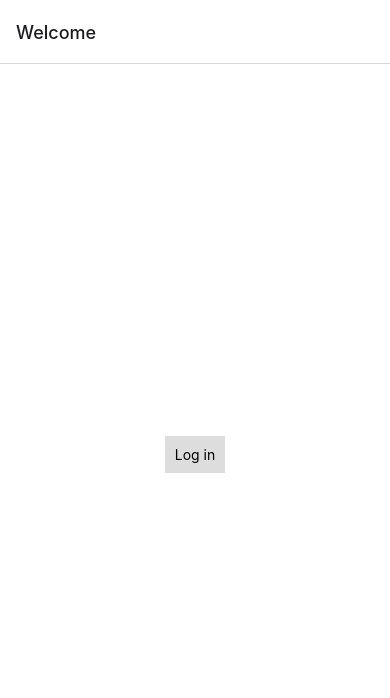
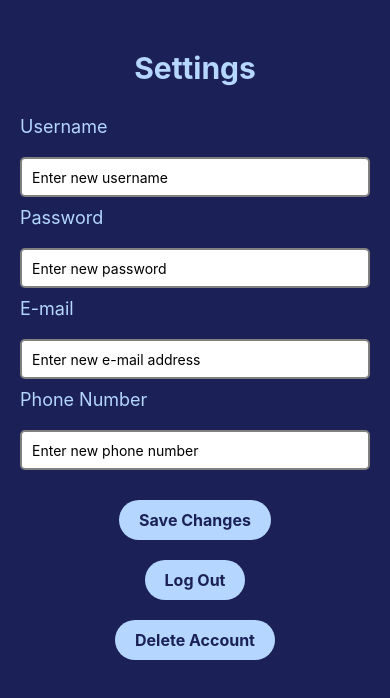
Before and after one commit to sofiapetterssonnn/Kandidat, a React Native app in the folder DineDrop/: screen / in a window 390 px wide. Shown: the top 698 px of the page. Built offline with nearby package versions, Linux system fonts and the light colour scheme.

Commit message:
settingssida är gjord,kan fixa lite mer småfix sen

```diff
--- a/DineDrop/App.js
+++ b/DineDrop/App.js
@@ -1,5 +1,6 @@
 
 
+/*
 import HomeScreen from './assets/screens/homeScreen.js';
 import * as React from 'react';
 import {NavigationContainer} from '@react-navigation/native';
@@ -29,8 +30,7 @@ export default function App() {
 
 
 
-
-/*import { StyleSheet, Text, View } from 'react-native';
+import { StyleSheet, Text, View } from 'react-native';
 import HomeScreen from './assets/screens/homeScreen.js';
 export default function App() {
   return (
@@ -59,3 +59,13 @@ export default function App() {
   );
 }
 */
+
+
+import { StyleSheet, Text, View } from 'react-native';
+import SettingsScreen from './assets/screens/settingsScreen.js';
+
+export default function App() {
+  return (
+  <SettingsScreen />
+  );
+}
--- a/DineDrop/assets/screens/settingsScreen.js
+++ b/DineDrop/assets/screens/settingsScreen.js
@@ -0,0 +1,151 @@
+import React, { useState } from 'react';
+import { StyleSheet, Text, View, TextInput, TouchableOpacity, Alert } from 'react-native';
+
+/*handleSaveChanges sparar uppdateringarna till databasen,
+handleLogout loggar ut användaren,
+handleDeleteAccount raderar kontot (med en bekräftelse från användaren).
+TextInputs och Text-komponenter för att visa och redigera användarens information.
+För varje information finns det en Text-komponent med lämplig etikett (label)
+och en TextInput-komponent där användaren kan mata in sin nya information
+
+TouchableOpacity-komponenter som fungerar som knappar.
+Varje knapp har en annan funktion beroende på vad den heter.
+De är stylade med hjälp av StyleSheet */
+
+export default function SettingsScreen() {
+  const [username, setUsername] = useState(''); /*Kanske inte kunna ändra */
+  const [password, setPassword] = useState(''); /*Kanske inte kunna ändra */
+  const [email, setEmail] = useState('');
+  const [phoneNumber, setPhoneNumber] = useState('');
+
+  const handleSaveChanges = () => {
+    // Skicka uppdaterade uppgifterna till DATABASEN!!
+    console.log('Sparar ändringar...');
+  };
+
+  const handleLogout = () => {
+    // Här loggas användaren ut
+    console.log('Loggar ut...');
+  };
+
+  const handleDeleteAccount = () => {
+    Alert.alert(
+      'Delete Account',
+      'Are you sure you want to delete your account? This action cannot be undone.',
+      [
+        {
+          text: 'Cancel',
+          style: 'cancel',
+        },
+        {
+          text: 'Delete',
+          onPress: () => {
+            // Radera kontot och logga ut användaren
+            console.log('Raderar konto och loggar ut...');
+          },
+          style: 'destructive',
+        },
+      ],
+    );
+  };
+
+  return (
+    <View style={styles.container}>
+      <Text style={styles.title}>Settings</Text>
+      <Text style={styles.label}>Username</Text>
+      <TextInput
+        style={styles.input}
+        value={username}
+        onChangeText={setUsername}
+        placeholder="Enter new username"
+      />
+      <Text style={styles.label}>Password</Text>
+      <TextInput
+        style={styles.input}
+        value={password}
+        onChangeText={setPassword}
+        secureTextEntry={true}
+        placeholder="Enter new password"
+      />
+      <Text style={styles.label}>E-mail</Text>
+      <TextInput
+        style={styles.input}
+        value={email}
+        onChangeText={setEmail}
+        placeholder="Enter new e-mail address"
+      />
+      <Text style={styles.label}>Phone Number</Text>
+      <TextInput
+        style={styles.input}
+        value={phoneNumber}
+        onChangeText={setPhoneNumber}
+        placeholder="Enter new phone number"
+      />
+      <TouchableOpacity style={styles.button} onPress={handleSaveChanges}>
+        <Text style={styles.buttonText}>Save Changes</Text>
+      </TouchableOpacity>
+      <TouchableOpacity style={styles.button} onPress={handleLogout}>
+        <Text style={styles.buttonText}>Log Out</Text>
+      </TouchableOpacity>
+      <TouchableOpacity style={[styles.button, styles.deleteButton]} onPress={handleDeleteAccount}>
+        <Text style={styles.buttonText}>Delete Account</Text>
+      </TouchableOpacity>
+    </View>
+  );
+}
+
+const styles = StyleSheet.create({
+  container: {
+    flex: 1,
+    backgroundColor: '#1B2156',
+    alignItems: 'center',
+    paddingTop: 50,
+    paddingHorizontal: 20,
+  },
+  title: {
+    fontWeight: 'bold',
+    fontSize: 30,
+    color: '#B4D6FF',
+    marginBottom: 30,
+  },
+  label: {
+    fontSize: 18,
+    color: '#B4D6FF',
+    alignSelf: 'flex-start',
+    marginBottom: 10,
+  },
+  input: {
+    backgroundColor: 'white',
+    height: 40,
+    width: '100%',
+    borderWidth: 2,
+    borderColor: 'gray',
+    borderRadius: 5,
+    marginVertical: 10,
+    paddingHorizontal: 10,
+    },
+    button: {
+    backgroundColor: '#B4D6FF',
+    borderRadius: 20,
+    paddingVertical: 10,
+    paddingHorizontal: 20,
+    marginTop: 20,
+    },
+    buttonText: {
+    color: '#1B2156',
+    fontWeight: 'bold',
+    fontSize: 16,
+    },
+    deleteButton: {
+    backgroundColor: '#B4D6FF',
+    borderRadius: 20,
+    paddingVertical: 10,
+    paddingHorizontal: 20,
+    marginTop: 20,
+    },
+    deleteButtonText: {
+    color: 'white',
+    fontWeight: 'bold',
+    fontSize: 16,
+    },
+    });
```
